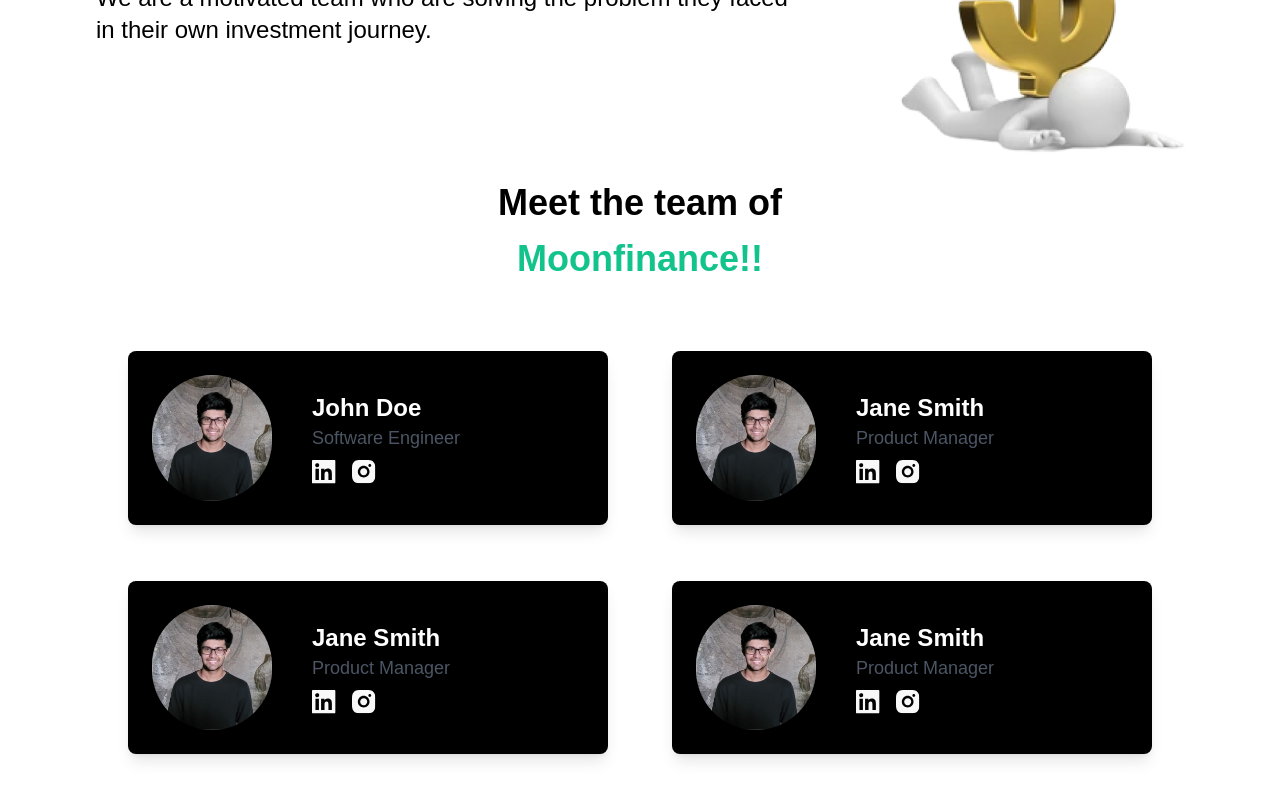
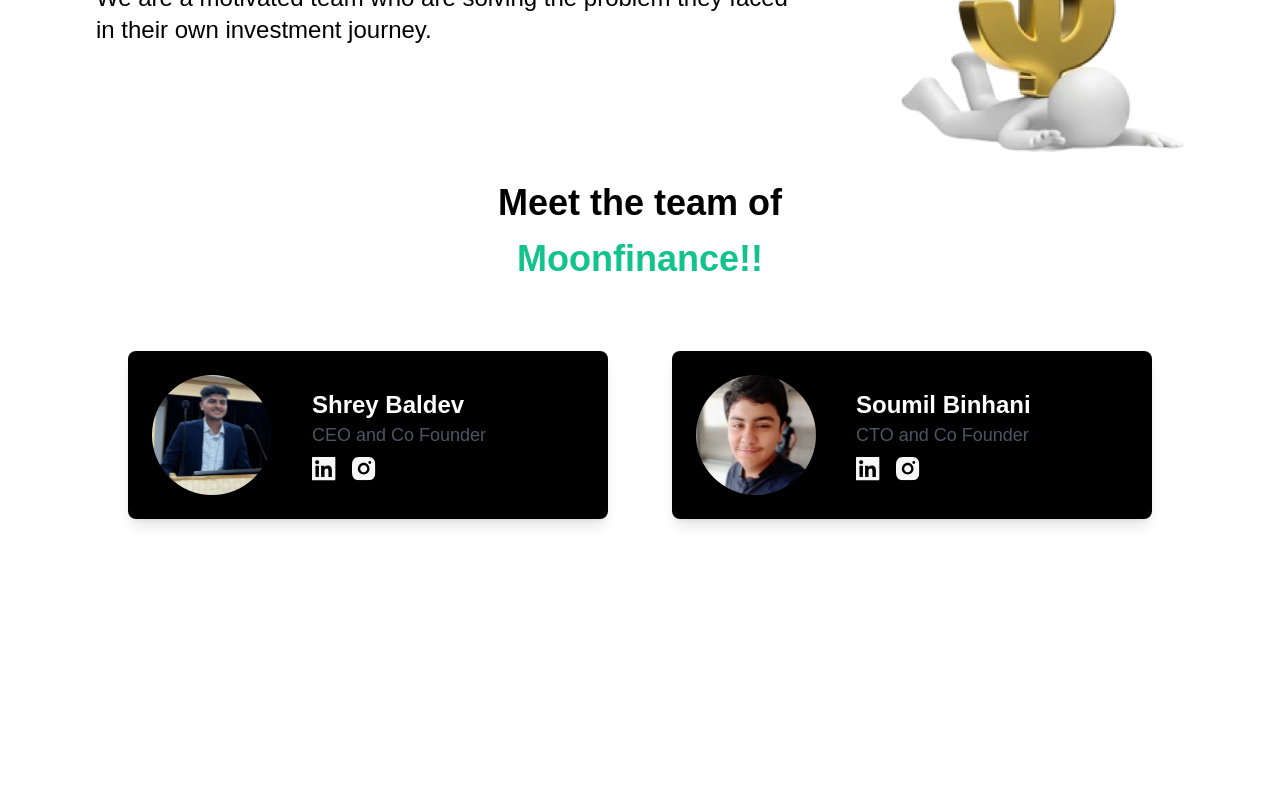
Before and after one commit to Kiddu77/MoonFinance, a Next.js app: page /about in a window 1280 px wide. Shown: the part 1069-1869 px from the top of the page. After the commit the page ends 1748 px from the top, so only its background shows below. Built offline with nearby package versions, Linux system fonts and the light colour scheme; no server answers.

Commit message:
frontend fixes

```diff
--- a/app/components/About.tsx
+++ b/app/components/About.tsx
@@ -4,37 +4,24 @@
 import img2 from "@/app/assets/img2.jpg";
 import img3 from "@/app/assets/img3.jpg";
 import Card from "../components/Card";
-import img6 from '@/app/assets/img6.jpg'
+import shrey from '@/app/assets/shrey.svg'
+import soumil from '@/app/assets/soumil.svg'
 
 const AboutUs: React.FC = () => {
     const teamMembers = [
         {
-            name: 'John Doe',
-            job: 'Software Engineer',
-            imageSrc: img6,
-            linkedin: 'https://www.linkedin.com/in/johndoe',
-            instagram: 'https://www.instagram.com/johndoe'
+            name: 'Shrey Baldev',
+            job: 'CEO and Co Founder',
+            imageSrc: shrey,
+            linkedin: 'https://www.linkedin.com/in/shreybaldev/',
+            instagram: 'https://x.com/ShreyBaldev'
         },
         {
-            name: 'Jane Smith',
-            job: 'Product Manager',
-            imageSrc: img6,
-            linkedin: 'https://www.linkedin.com/in/janesmith',
-            instagram: 'https://www.instagram.com/janesmith'
-        },
-        {
-            name: 'Jane Smith',
-            job: 'Product Manager',
-            imageSrc: img6,
-            linkedin: 'https://www.linkedin.com/in/janesmith',
-            instagram: 'https://www.instagram.com/janesmith'
-        },
-        {
-            name: 'Jane Smith',
-            job: 'Product Manager',
-            imageSrc: img6,
-            linkedin: 'https://www.linkedin.com/in/janesmith',
-            instagram: 'https://www.instagram.com/janesmith'
+            name: 'Soumil Binhani',
+            job: 'CTO and Co Founder',
+            imageSrc: soumil,
+            linkedin: 'https://www.linkedin.com/in/soumil-binhani-6528b5270/',
+            instagram: 'https://github.com/SoumilB7'
         },
         // Add more team members as needed
     ];
```
Also changed, not shown: app/assets/shrey.svg (added), app/assets/soumil.svg (added).
